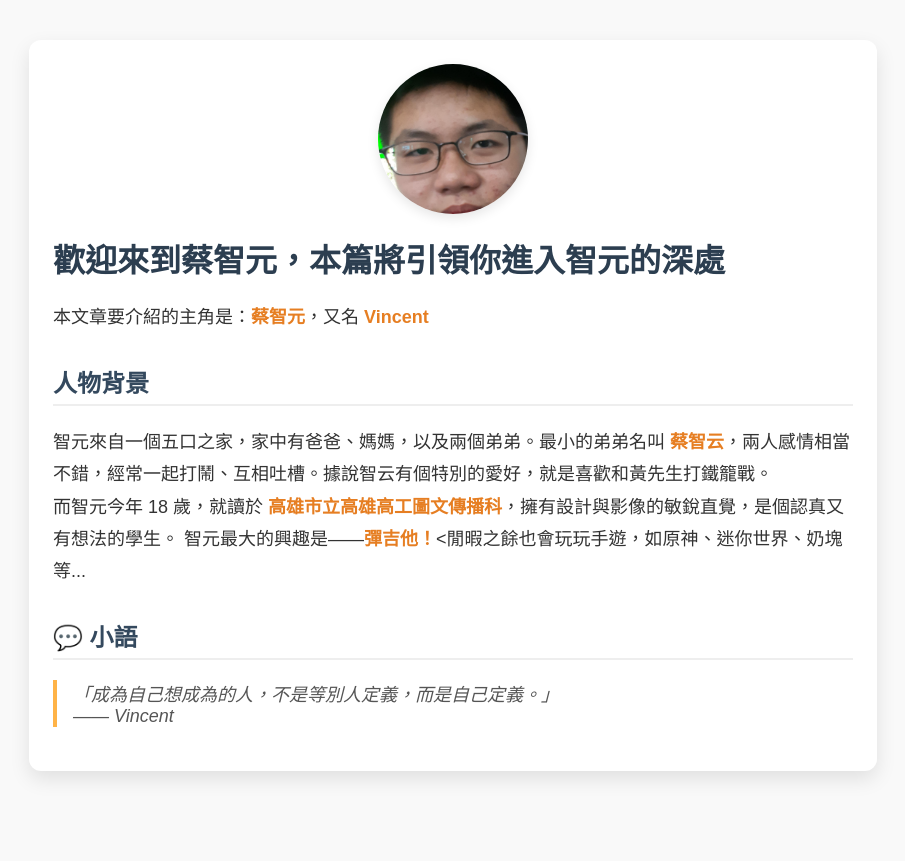
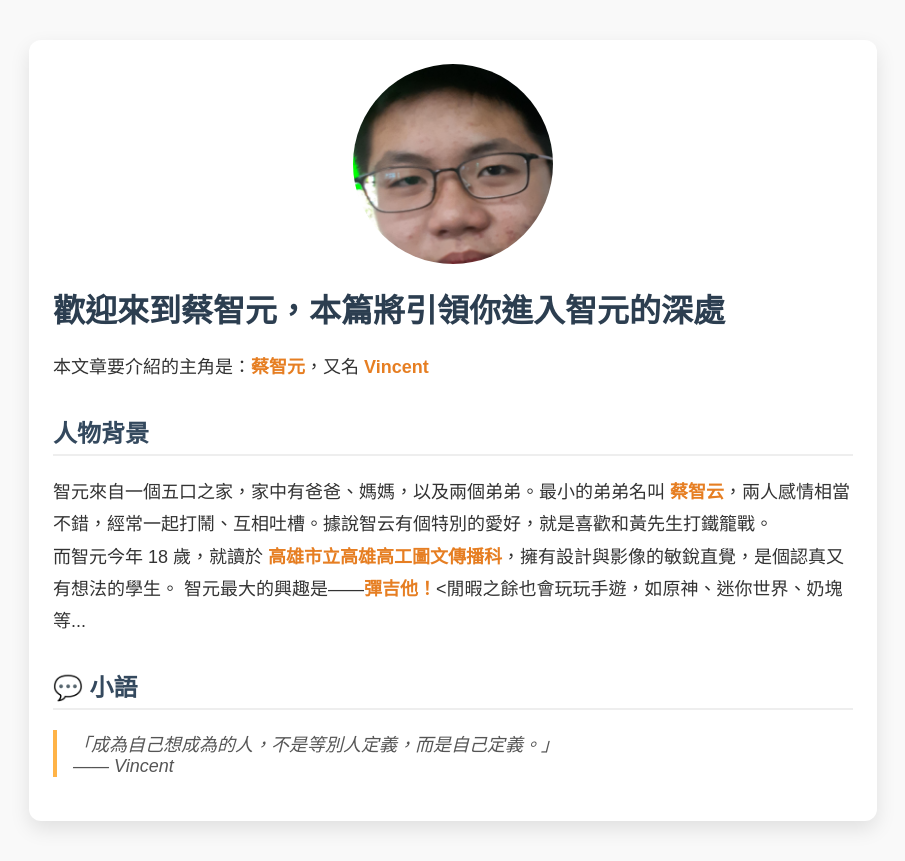
Before and after one commit to Fujiikaze0218/portfolio, a plain HTML site: page index.html in a window 1280 px wide. Shown: the whole page, without its empty margins (187-1092 px from the left). Before the commit the page ends 811 px from the top, so only its background shows below. Drawn offline with Linux system fonts and the light colour scheme.

Commit message:
Update style.css

```diff
--- a/style.css
+++ b/style.css
@@ -54,11 +54,10 @@ blockquote {
 }
 
 .profile-photo {
-  width: 150px;
-  height: 150px;
+  width: 200px;
+  height: 200px;
   border-radius: 50%;
   object-fit: cover;
   display: block;
   margin: 0 auto 20px auto;
-  box-shadow: 0 4px 12px rgba(0, 0, 0, 0.1);
 }
```
